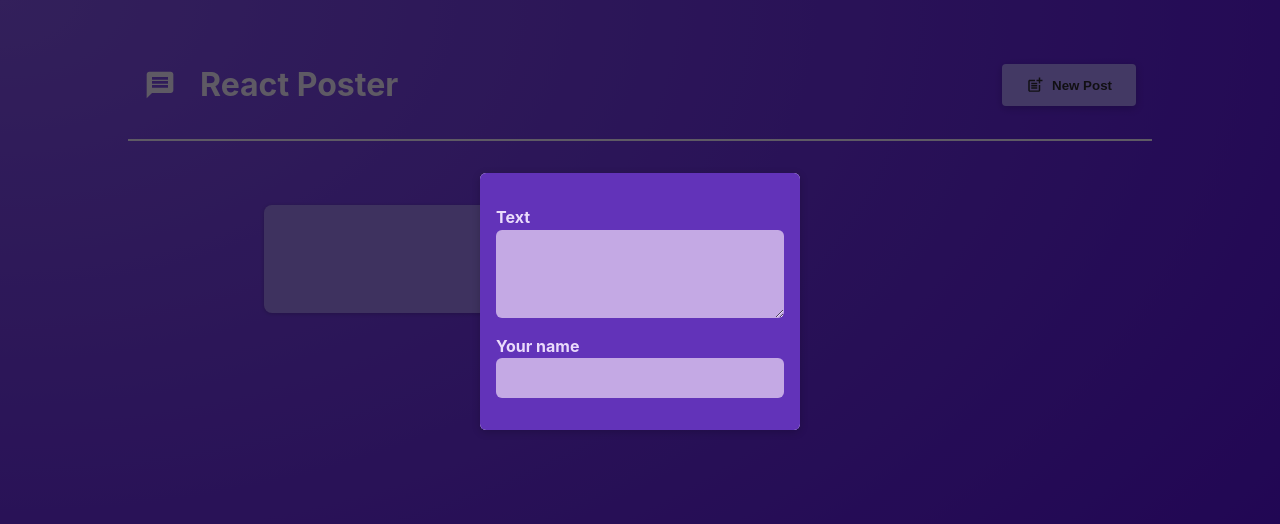
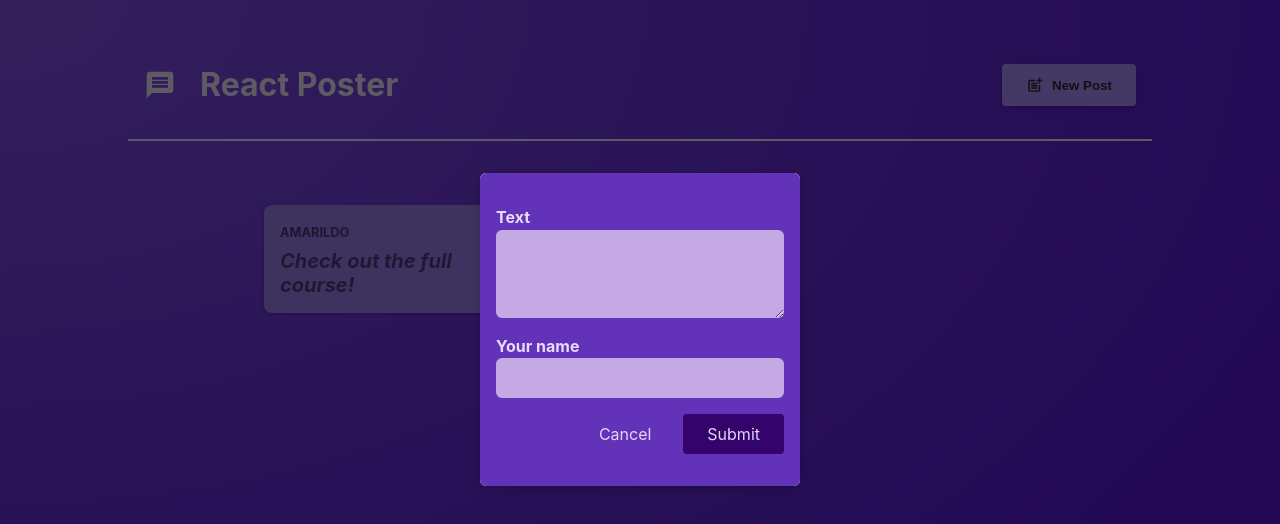
Before and after one commit to Amarildo05/React-refresher-2, a React (Vite) app: page / in a window 1280 px wide. Both pictures are taken after a click on the button "New Post". Shown: the top 524 px of the page. Built offline with nearby package versions, Linux system fonts and the light colour scheme.

Commit message:
handling form submission/some changes

```diff
--- a/src/components/NewPost.jsx
+++ b/src/components/NewPost.jsx
@@ -1,15 +1,43 @@
+import { useState } from "react";
 import classes from "./NewPost.module.css";
 
-export default function NewPost(props) {
+export default function NewPost({ onCancel }) {
+  const [enteredBody, setEnteredBody] = useState("");
+  const [enteredAuthor, setEnteredAuthor] = useState("");
+
+  function bodyChangeHandler(event) {
+    setEnteredBody(event.target.value);
+  }
+
+  function authorChangeHandler(event) {
+    setEnteredAuthor(event.target.value);
+  }
+
+  function submitHandler(event) {
+    event.preventDefault();
+    const postData = {
+      body: enteredBody,
+      author: enteredAuthor,
+    };
+    console.log(postData);
+    onCancel();
+  }
+
   return (
-    <form className={classes.form}>
+    <form className={classes.form} onSubmit={submitHandler}>
       <p>
         <label htmlFor="body">Text</label>
-        <textarea id="body" required rows={3} onChange={props.onBodyChange} />
+        <textarea id="body" required rows={3} onChange={bodyChangeHandler} />
       </p>
       <p>
         <label htmlFor="name">Your name</label>
-        <input type="text" id="name" required onChange={props.onAuthorChange} />
+        <input type="text" id="name" required onChange={authorChangeHandler} />
+      </p>
+      <p className={classes.actions}>
+        <button type="button" onClick={onCancel}>
+          Cancel
+        </button>
+        <button>Submit</button>
       </p>
     </form>
   );
--- a/src/components/PostsList.jsx
+++ b/src/components/PostsList.jsx
@@ -5,29 +5,16 @@
 import Modal from "./Modal";
 
 export default function PostsList({ isPosting, onStopPosting }) {
-  const [enteredBody, setEnteredBody] = useState("");
-  const [enteredAuthor, setEnteredAuthor] = useState("");
-
-  function bodyChangeHandler(event) {
-    setEnteredBody(event.target.value);
-  }
-
-  function authorChangeHandler(event) {
-    setEnteredAuthor(event.target.value);
-  }
-
   return (
     <>
       {isPosting && (
         <Modal onClose={onStopPosting}>
           <NewPost
-            onBodyChange={bodyChangeHandler}
-            onAuthorChange={authorChangeHandler}
+            onCancel={onStopPosting}
           />
         </Modal>
       )}
       <ul className={classes.posts}>
-        <Post author={enteredAuthor} body={enteredBody} />
         <Post author="Amarildo" body="Check out the full course!" />
       </ul>
     </>
```
